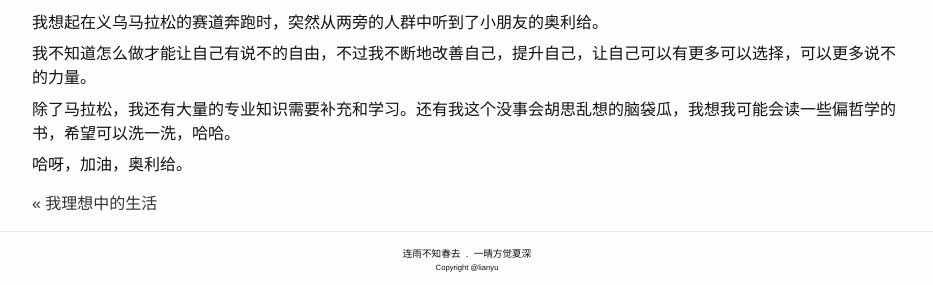
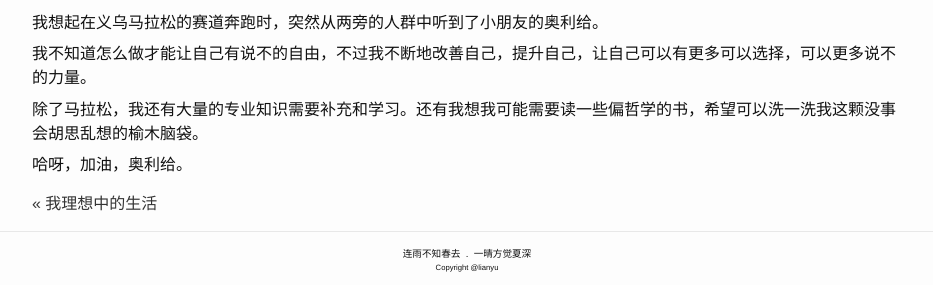
Before and after one commit to lianyu1115/lianyu, a Jekyll site: the page built from _essays/2021-02-26-说不的自由.md, in a window 1280 px wide. Shown: the part 1711-1996 px from the top of the page, without its empty margins (173-1106 px from the left). Built offline with Jekyll 4.4.1, drawn with Linux system fonts in a browser that asks for light colours.

Commit message:
Update 2021-02-26-说不的自由.md

```diff
--- a/_essays/2021-02-26-说不的自由.md
+++ b/_essays/2021-02-26-说不的自由.md
@@ -52,6 +52,6 @@ tags: ''
 
 我不知道怎么做才能让自己有说不的自由，不过我不断地改善自己，提升自己，让自己可以有更多可以选择，可以更多说不的力量。
 
-除了马拉松，我还有大量的专业知识需要补充和学习。还有我这个没事会胡思乱想的脑袋瓜，我想我可能会读一些偏哲学的书，希望可以洗一洗，哈哈。
+除了马拉松，我还有大量的专业知识需要补充和学习。还有我想我可能需要读一些偏哲学的书，希望可以洗一洗我这颗没事会胡思乱想的榆木脑袋。
 
 哈呀，加油，奥利给。
```
